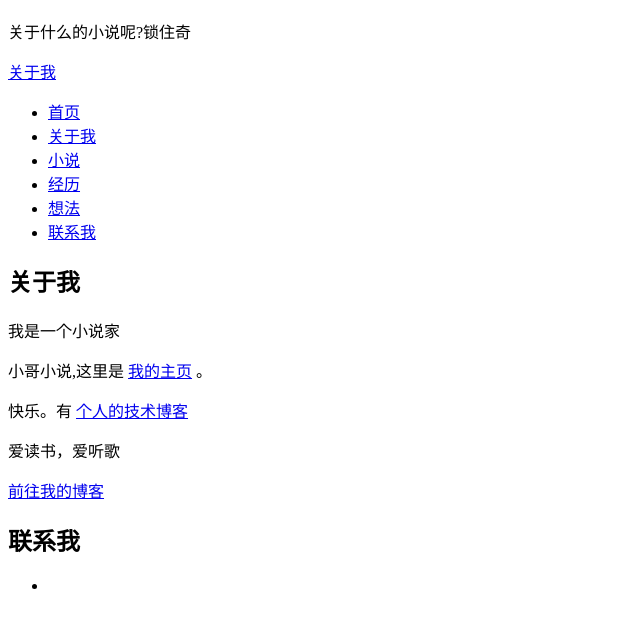
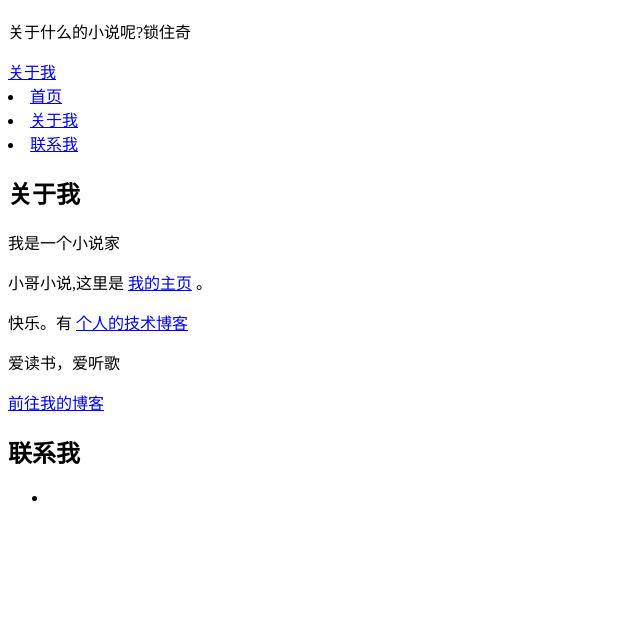
Before and after one commit to shaunmaxman/Novel, a plain HTML site: page index.html in a window 1280 px wide. Shown: the part 61-688 px from the top of the page, without its empty margins (0-640 px from the left). Drawn offline with Linux system fonts and the light colour scheme.

Commit message:
Update index.html

```diff
--- a/index.html
+++ b/index.html
@@ -3,11 +3,9 @@
 
 <head>
   <meta charset="UTF-8" />
-
   <meta http-equiv="X-UA-Compatible" content="IE=edge,chrome=1">
   <title>my novel</title>
   <meta name="viewport" content="width=device-width, initial-scale=1.0, minimum-scale=1.0, maximum-scale=1.0, user-scalable=0">
-
 </head>
 
 <body>
@@ -17,17 +15,10 @@
           <h1>My First Novel</h1>
           <p>关于什么的小说呢?锁住奇</p>
           <a href="#aboutme" class="mbnt">关于我</a>
-        </div>
-      </div>
+
+  </div>
       <div class="menu">
-        <div class="navbar-wrapper">
-          <div class="container">
-            <div class="navwrapper">
-              <div class="navbar navbar-inverse navbar-static-top">
-                <div class="container">
 
-                  <div class="navbar-collapse collapse">
-                    <ul class="nav navbar-nav nav-justified">
                       <li class="first menuItem homeLink active">
                         <a href="#wrapper">首页</a>
                       </li>
@@ -35,34 +26,19 @@
                         <a href="#aboutme">关于我</a>
                       </li>
                       <li class="menuItem">
-                        <a href="#technical">小说</a>
-                      </li>
-                      <li class="menuItem">
-                        <a href="#exprience">经历</a>
-                      </li>
-                      <li class="menuItem">
-                        <a href="#reffernces">想法</a>
-                      </li>
-                      <li class="menuItem">
                         <a href="#contact">联系我</a>
                       </li>
-                    </ul>
-                  </div>
-                </div>
-              </div>
-            </div>
-          </div>
-        </div>
       </div>
+
     </header>
     <section class="aboutme" id="aboutme">
       <div class="container">
         <div class="row">
           <div class=" col-xs-12 col-sm-12 col-md-12 col-lg-12 aboutCont">
-            <div class="heading clearfix">
+
               <h2>关于我</h2>
-            </div>
-            <div id="description">
+
+
               <p>
                 我是一个小说家
               </p>
@@ -73,19 +49,19 @@
                 快乐。有 <a href="http://cody1991.github.io/index.html">个人的技术博客</a>
               </p>
               <p>爱读书，爱听歌</p>
-            </div>
+
             <a href="http://cody1991.github.io/index.html" class="btnDownload">前往我的博客</a>
 
-          </div>
-        </div>
+
+
       </div>
     </section>
 
     <section class="contact" id="contact">
       <div class="container topCon">
-        <div class="heading">
+
           <h2>联系我</h2>
-        </div>
+
       </div>
     </section>
 
```
